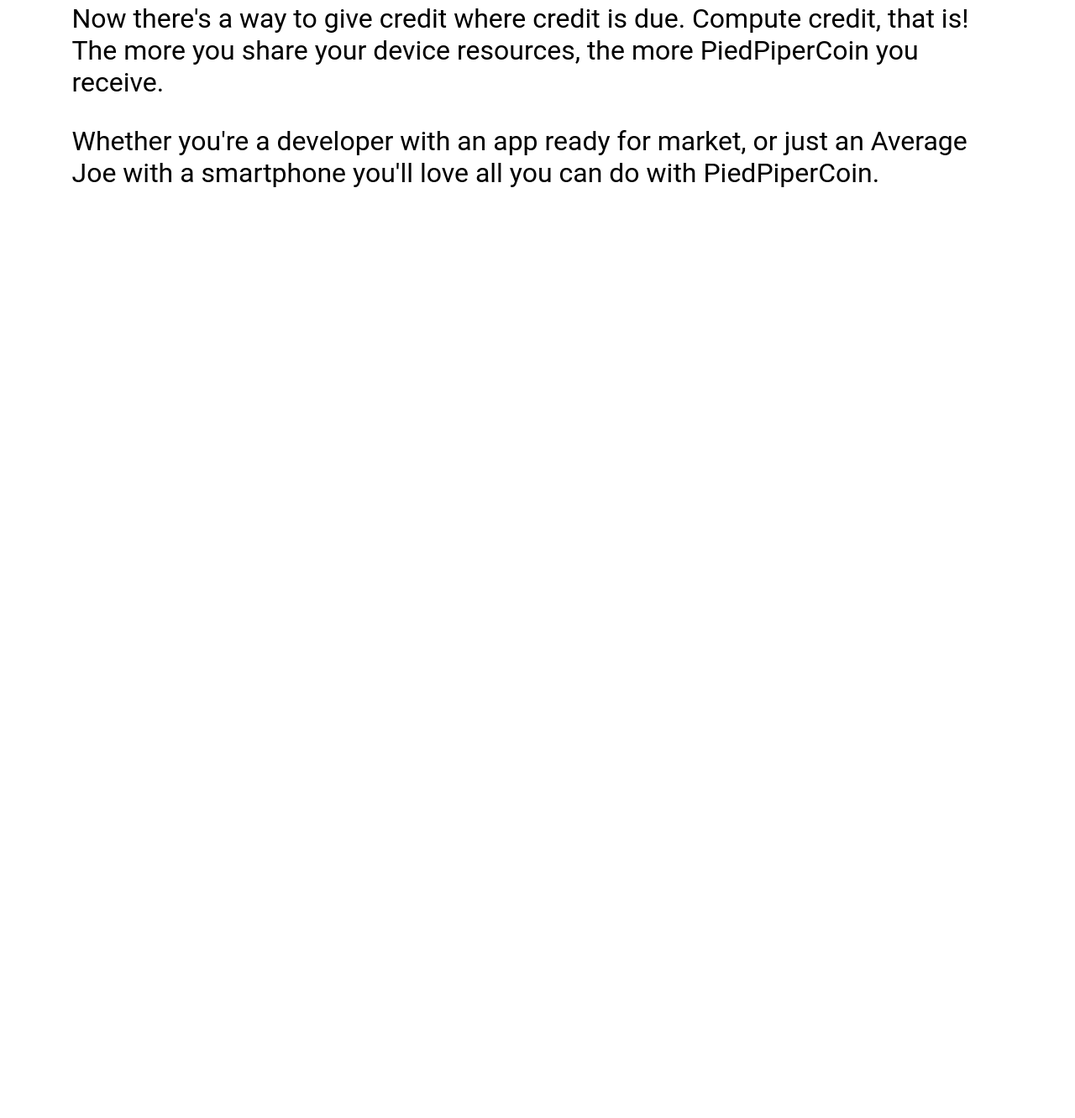
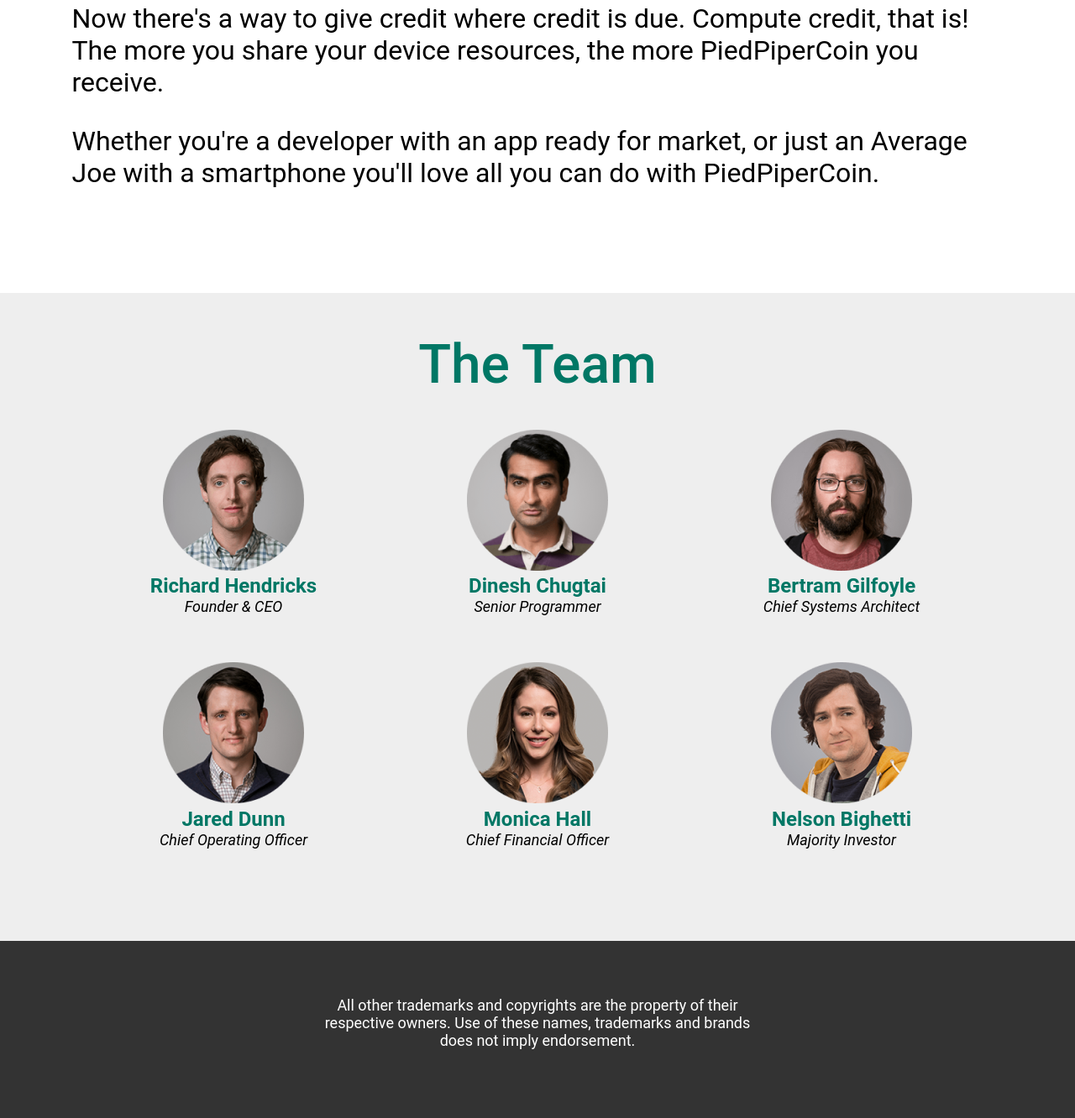
Before and after one commit to bikingSolo/HtmlCssBeginStepik, a plain HTML site: page CSS_task2/index.html in a window 1280 px wide. Shown: the part 1929-3261 px from the top of the page at 84% size. Before the commit the page ends 2278 px from the top, so only its background shows below. Drawn offline with Linux system fonts and the light colour scheme.

Commit message:
done second css task - it's beautiful

```diff
--- a/CSS_task2/index.html
+++ b/CSS_task2/index.html
@@ -16,7 +16,7 @@
         <ul>
           <li><a href="#Problem">the problem</a> |</li>
           <li><a href="#Coin">PiedPiperCoin</a> |</li>
-          <li><a href="#">the team</a></li>
+          <li><a href="#team">the team</a></li>
         </ul>
       </nav>
       <div class="clearfix"></div>
@@ -87,6 +87,73 @@
     </div>
   </div>
 
+  <div class="hero5">
+    <div class="container">
+      <div class="header" id="team">The Team</div>
+
+      <div class="block">
+        <figure class="i1">
+          <img src="images/RichardHendrix.png">
+          <figcaption>
+            <div class="name">Richard Hendricks</div>
+            <div class="pos">Founder & CEO</div>
+          </figcaption>
+        </figure>
+
+        <figure class="i2">
+          <img src="images/DaniseshChutgai.png">
+          <figcaption>
+            <div class="name">Dinesh Chugtai</div>
+            <div class="pos">Senior Programmer</div>
+          </figcaption>
+        </figure>
+
+        <figure class="i3">
+          <img src="images/BertramGilfoyle.png">
+          <figcaption>
+            <div class="name">Bertram Gilfoyle</div>
+            <div class="pos">Chief Systems Architect</div>
+          </figcaption>
+        </figure>
+      </div>
+
+      <div class="block">
+        <figure class="i1">
+          <img src="images/JaredDunn.png">
+          <figcaption>
+            <div class="name">Jared Dunn</div>
+            <div class="pos">Chief Operating Officer</div>
+          </figcaption>
+        </figure>
+
+        <figure class="i2">
+          <img src="images/MonicaHall.png">
+          <figcaption>
+            <div class="name">Monica Hall</div>
+            <div class="pos">Chief Financial Officer</div>
+          </figcaption>
+        </figure>
+
+        <figure class="i3">
+          <img src="images/NelsonBighetti.png">
+          <figcaption>
+            <div class="name">Nelson Bighetti</div>
+            <div class="pos">Majority Investor</div>
+          </figcaption>
+        </figure>
+      </div>
+
+    </div>
+  </div>
+
+  <div class="foot">
+    <div class="container">
+      <p>
+        All other trademarks and copyrights are the property of their respective owners.
+        Use of these names, trademarks and brands does not imply endorsement.
+      </p>
+    </div>
+  </div>
 
 </body>
 </html>
--- a/CSS_task2/style.css
+++ b/CSS_task2/style.css
@@ -7,7 +7,6 @@
   margin-right: auto;
   padding-left: 55px;
   padding-right: 55px;
-
 }
 
 .clearfix {
@@ -31,7 +30,6 @@
 nav {
   float: right;
   margin-top: 28px;
-
   font-family: 'Roboto', 'Helvetica Nue', sans-serif;
   font-style: normal;
   font-weight: 500;
@@ -95,7 +93,6 @@ nav a {
 
 .hero2  .content {
   margin-top: 16px;
-
   font-family: 'Roboto', sans-serif;
   font-style: normal;
   font-weight: 400;
@@ -121,7 +118,6 @@ nav a {
   line-height: 56px;
   text-align: center;
   color: #FFFFFF;
-
   margin-left: 108px;
   margin-right: 108px;
 }
@@ -141,7 +137,6 @@ nav a {
   line-height: 75px;
   text-align: center;
   color: #007765;
-
   padding-bottom: 16px;
 }
 
@@ -151,7 +146,6 @@ nav a {
   font-weight: 400;
   font-size: 32px;
   line-height: 38px;
-
   color: #000000;
 }
 
@@ -167,3 +161,81 @@ nav a {
 }
 
 /* Block 4 */
+.hero5 {
+  background-color: #EEEEEE;
+  padding-top: 48px;
+  padding-bottom: 94px;
+}
+
+.hero5 .header {
+  font-family: 'Roboto', sans-serif;
+  font-style: normal;
+  font-weight: 500;
+  font-size: 64px;
+  line-height: 75px;
+  text-align: center;
+  color: #007765;
+}
+
+.hero5 figure {
+  display: inline-block;
+  text-align: center;
+  padding-top: 24px;
+}
+
+.hero5 .i1, .i2 {
+  margin-left: 0;
+  margin-right: 30px;
+}
+
+.hero5 .i3 {
+  margin: 0;
+}
+
+.hero5 .block {
+  text-align: center;
+}
+
+.hero5 .name {
+  font-family: 'Roboto', sans-serif;
+  font-style: normal;
+  font-weight: 700;
+  font-size: 24px;
+  line-height: 28px;
+  color: #007765;
+  margin: auto;
+}
+
+.hero5 .pos {
+  font-family: 'Roboto', sans-serif;
+  font-style: italic;
+  font-weight: 400;
+  font-size: 18px;
+  line-height: 21px;
+  color: #000000;
+}
+
+.hero5 img {
+  margin: auto;
+  margin-left: 80px;
+  margin-right: 80px;
+}
+
+/* Footer */
+.foot {
+  background-color: #333333;
+  padding-top: 48px;
+  padding-bottom: 64px;
+}
+
+.foot p {
+  font-family: 'Roboto', sans-serif;
+  font-style: normal;
+  font-weight: 400;
+  font-size: 18px;
+  line-height: 21px;
+  text-align: center;
+  margin-left: 285px;
+  margin-right: 285px;
+  color: #FFFFFF;
+}
```
Also changed, not shown: CSS_task2/images/BertramGilfoyle.png (added), CSS_task2/images/DaniseshChutgai.png (added), CSS_task2/images/JaredDunn.png (added), CSS_task2/images/MonicaHall.png (added), CSS_task2/images/NelsonBighetti.png (added), CSS_task2/images/RichardHendrix.png (added).
